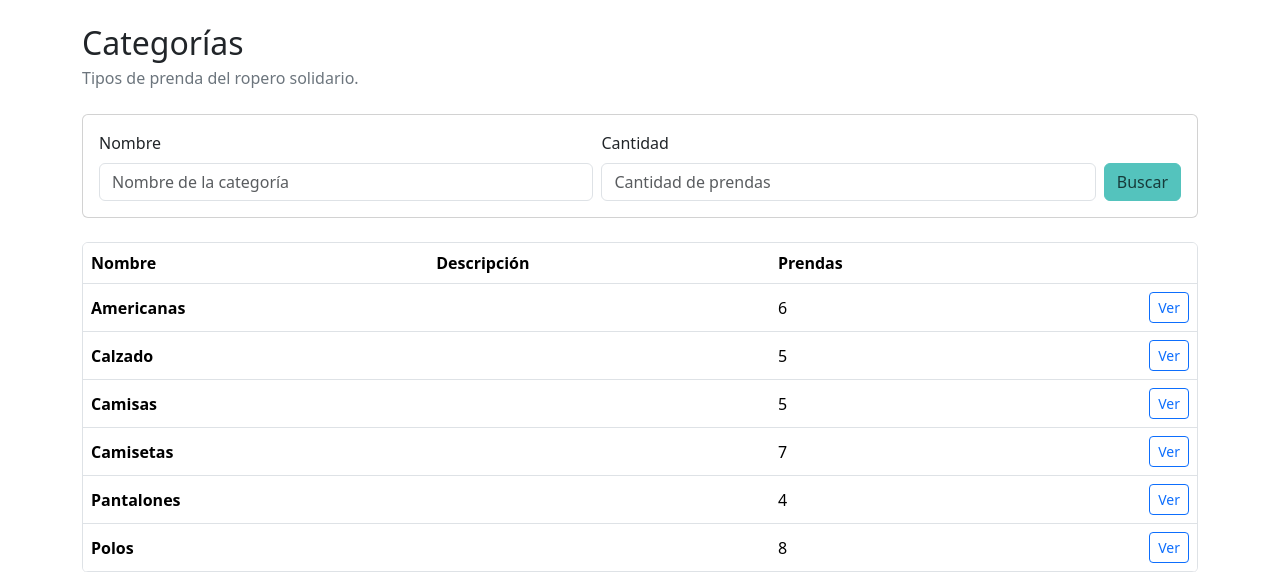
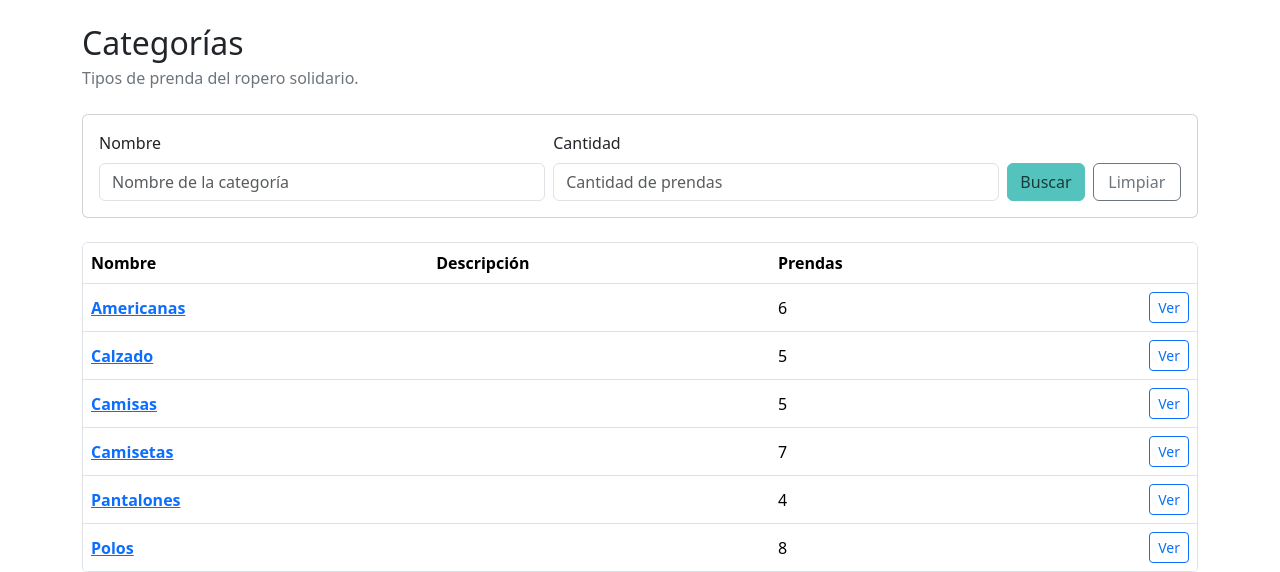
Before and after one commit to certidevs/g1_aspnet, an ASP.NET Core app: page /Categories in a window 1280 px wide. Shown: the part 57-629 px from the top of the page. Run offline with ASP.NET Core 8, Linux system fonts and the light colour scheme; data comes from the database, SQL or seed files in the repository; some libraries are stand-ins or nearby versions.

Commit message:
Arreglo botones Buscar/Limpiar Localizacion/categoria

```diff
--- a/Views/Categories/Index.cshtml
+++ b/Views/Categories/Index.cshtml
@@ -28,7 +28,14 @@
             <label for="cantPrendas" class="form-label">Cantidad</label>
             <input id="cantPrendas" name="cantPrendas" class="form-control" placeholder="Cantidad de prendas" />
         </div>
-        <div class="col-md-auto"><button class="btn btn-primary" type="submit">Buscar</button></div>
+        <div class="col-lg-2 col-12 d-flex gap-2">
+            <button class="btn btn-primary" type="submit">
+                Buscar
+            </button>
+            <a class="btn btn-outline-secondary w-100" asp-action="Index">
+                Limpiar
+            </a>
+        </div>
     </div>
 </form>
 
@@ -49,7 +56,7 @@ else
                 @foreach (var category in Model)
                 {
                     <tr>
-                        <td class="fw-semibold">@category.Name</td>
+                        <td class="fw-semibold"><a asp-action="Details" asp-route-id="@category.Id">@category.Name</a></td>
                         <td>@category.Description</td>
                         <td>@category.ClothingItems.Count</td>
                         <td class="text-end">
```
Also changed, not shown: Views/Location/Index.cshtml (+18 -5 lines).
